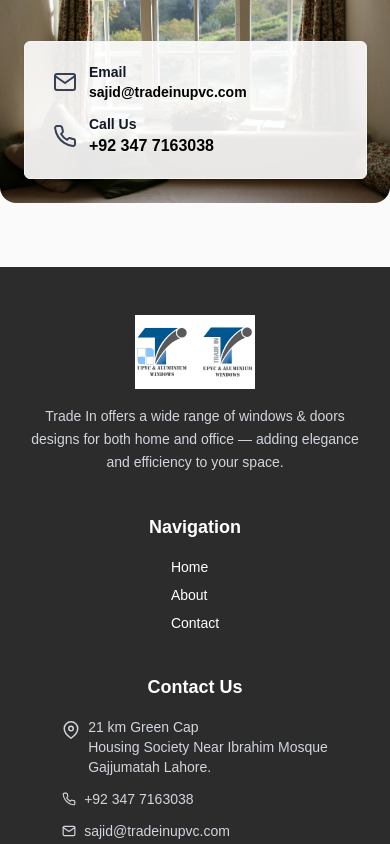
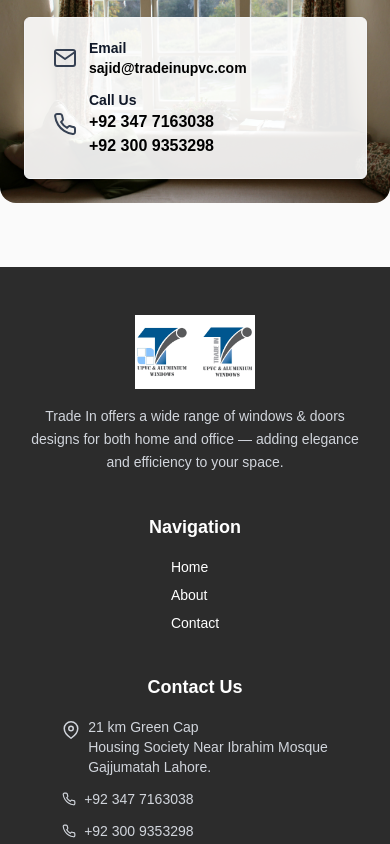
Before and after one commit to BilalIftikhar/trader-in, a Next.js app: page / in a window 390 px wide. Shown: the part 7160-8004 px from the top of the page. Built offline with nearby package versions, Linux system fonts and the light colour scheme.

Commit message:
added phone number

```diff
--- a/src/components/Contact.js
+++ b/src/components/Contact.js
@@ -39,6 +39,12 @@ export default function Contact() {
                 >
                   <FiPhone /> +92 347 7163038
                 </a>
+                <a
+                  href="tel:+923009353298"
+                  className="flex items-center gap-2 text-inherit hover:underline"
+                >
+                  <FiPhone /> +92 300 9353298
+                </a>
               </p>
             </div>
 
--- a/src/components/ContactSection.js
+++ b/src/components/ContactSection.js
@@ -53,6 +53,12 @@ export default function ContactSection() {
                   >
                      +92 347 7163038
                   </a>
+                  <a
+                    href="tel:+923009353298"
+                    className="flex items-center gap-2 text-inherit hover:underline"
+                  >
+                     +92 300 9353298
+                  </a>
                 </div>
               </div>
             </div>
--- a/src/components/Footer.js
+++ b/src/components/Footer.js
@@ -65,6 +65,14 @@ export default function Footer() {
                 <FiPhone /> +92 347 7163038
               </a>
             </li>
+            <li className="flex items-center gap-2">
+              <a
+                href="tel:+923009353298"
+                className="flex items-center gap-2 text-inherit hover:underline"
+              >
+                <FiPhone /> +92 300 9353298
+              </a>
+            </li>
 
             <li className="flex items-center gap-2">
               <FiMail /> sajid@tradeinupvc.com
```
